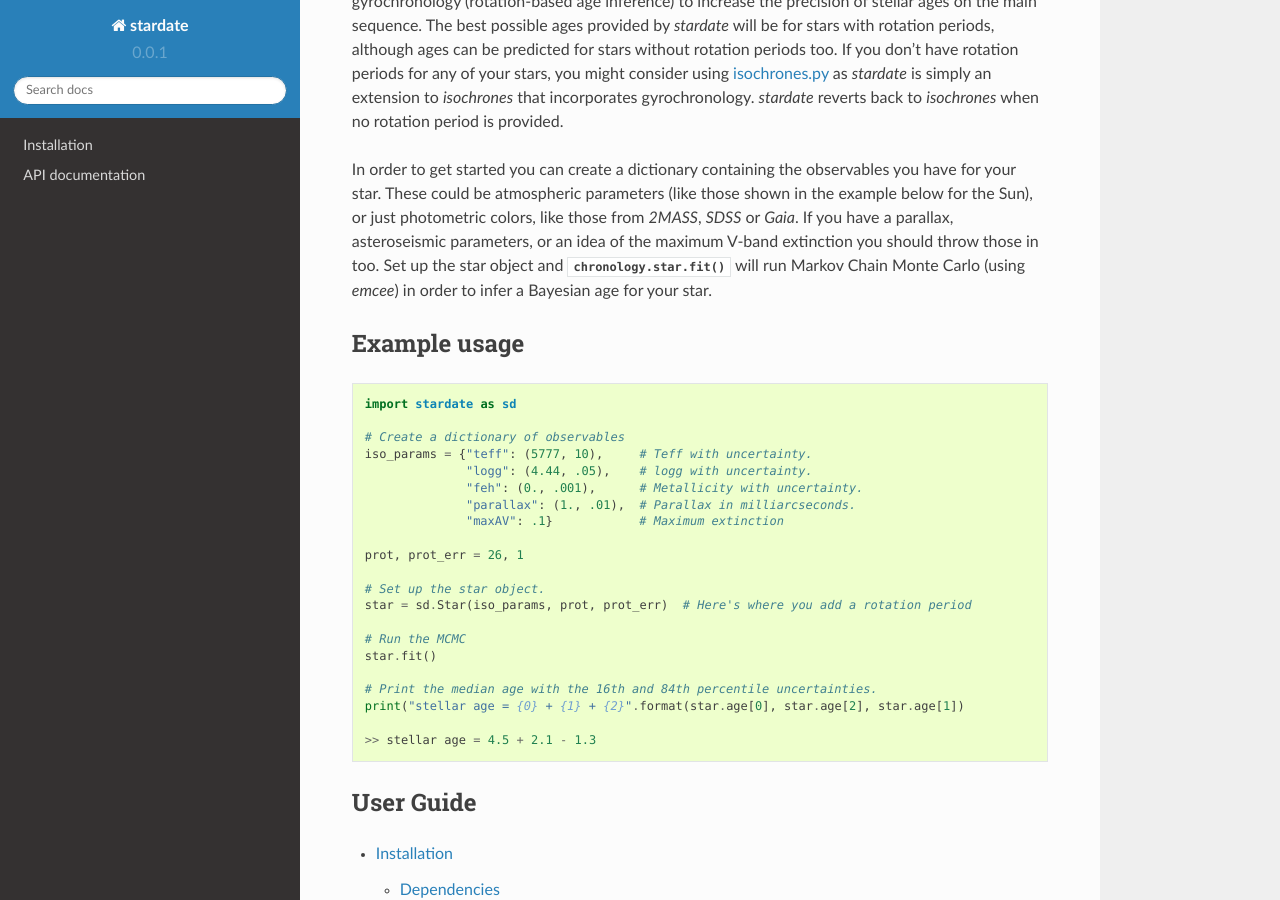
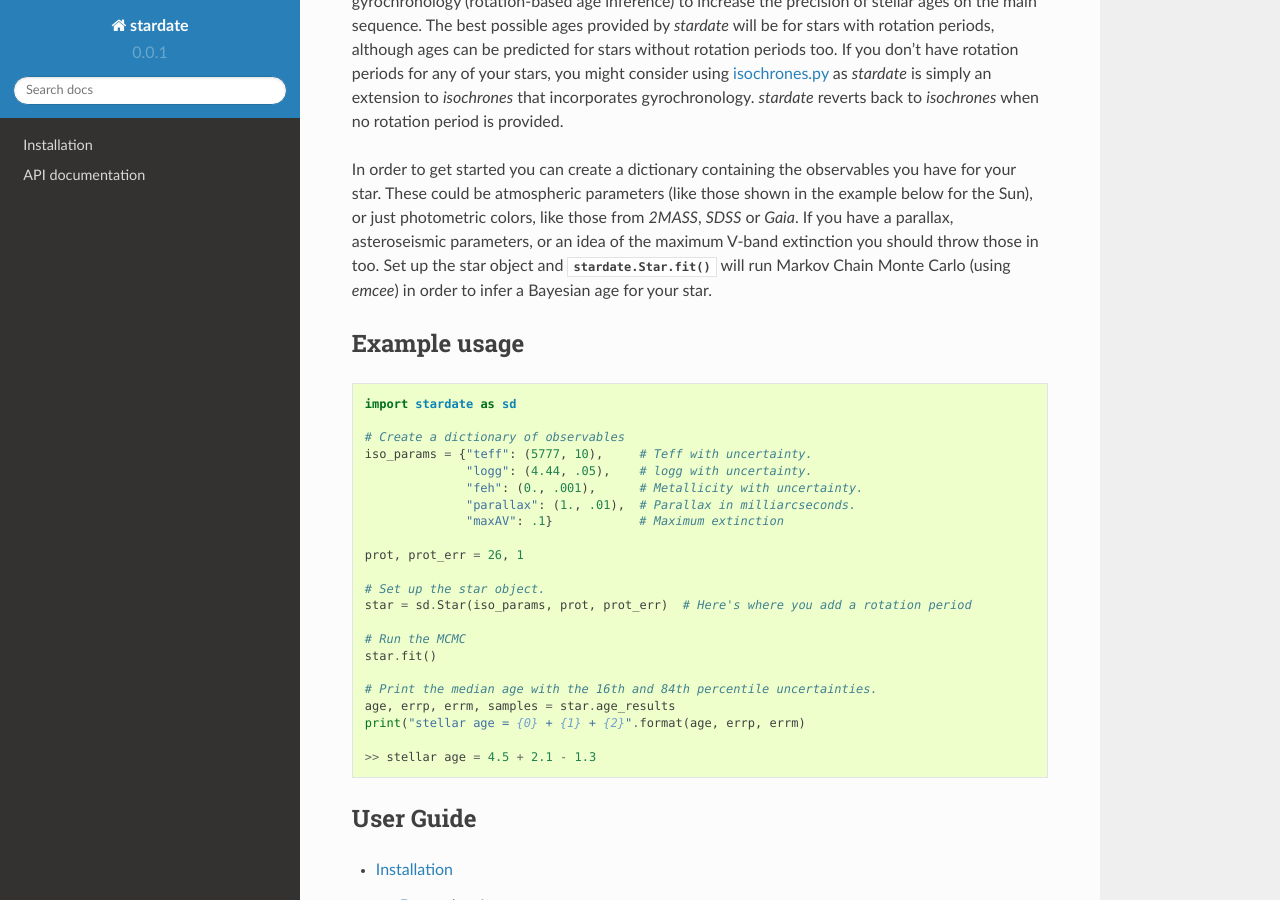
Before and after one commit to RuthAngus/stardate, a Sphinx documentation site: the page built from docs/source/index.rst, in a window 1280 px wide and 900 px high, scrolled down 194 px. Built offline with Sphinx 7.4.7 and the Read the Docs theme 2.0.0, drawn with Linux system fonts in a browser that asks for light colours; pages that are not in the unit, such as notebooks, are missing from menus.

Commit message:
updating index.rst

```diff
--- a/docs/source/index.rst
+++ b/docs/source/index.rst
@@ -25,7 +25,7 @@ for the Sun), or just photometric colors, like those from *2MASS*, *SDSS* or
 *Gaia*.
 If you have a parallax, asteroseismic parameters, or an idea of the
 maximum V-band extinction you should throw those in too.
-Set up the star object and :func:`chronology.star.fit` will run Markov Chain
+Set up the star object and :func:`stardate.Star.fit` will run Markov Chain
 Monte Carlo (using *emcee*) in order to infer a Bayesian age for your star.
 
 Example usage
@@ -50,7 +50,8 @@ Example usage
     star.fit()
 
     # Print the median age with the 16th and 84th percentile uncertainties.
-    print("stellar age = {0} + {1} + {2}".format(star.age[0], star.age[2], star.age[1])
+    age, errp, errm, samples = star.age_results
+    print("stellar age = {0} + {1} + {2}".format(age, errp, errm)
 
     >> stellar age = 4.5 + 2.1 - 1.3
 
```
